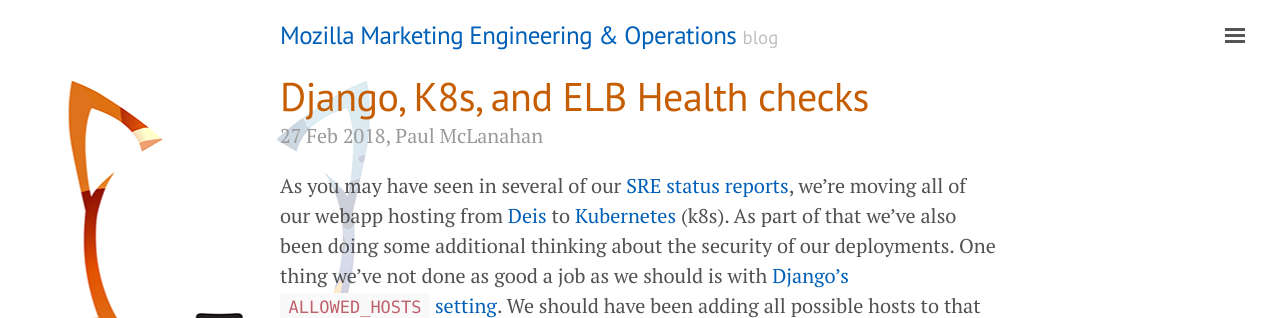
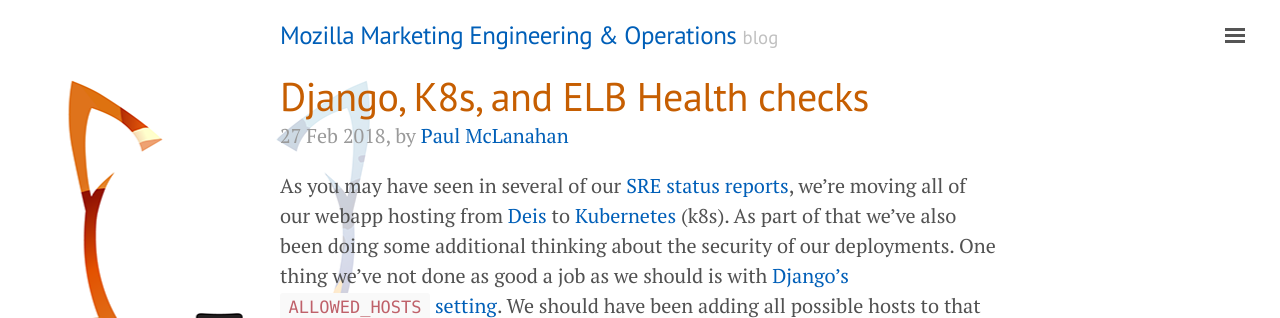
Before and after one commit to mozilla/meao, a Jekyll site: the page built from _posts/2018-02-27-django-k8s-elb-health-checks.md, in a window 1280 px wide and 900 px high. Shown: the top 318 px of the window. Built offline with Jekyll 4.4.1, drawn with Linux system fonts in a browser that asks for light colours.

Commit message:
Add ability for a post to link to an author's URL of choice

```diff
--- a/_layouts/post.html
+++ b/_layouts/post.html
@@ -5,7 +5,12 @@ layout: default
 <div class="post">
   <h1 class="post-title">{{ page.title }}</h1>
   <span class="post-meta">
-    <time datetime="{{ page.date | date: "%Y-%m-%d" }}">{{ page.date | date_to_string }}</time>, {{ page.author }}
+    <time datetime="{{ page.date | date: "%Y-%m-%d" }}">{{ page.date | date_to_string }}</time>, by
+    {% if page.author_url %}
+      <a href="{{ page.author_url }}" rel="nofollow">{{ page.author }}</a>
+    {% else %}
+      {{ page.author }}
+    {% endif %}
   </span>
   {{ content }}
 </div>
--- a/_posts/2018-02-27-django-k8s-elb-health-checks.md
+++ b/_posts/2018-02-27-django-k8s-elb-health-checks.md
@@ -2,6 +2,7 @@
 layout: post
 title: Django, K8s, and ELB Health checks
 author: Paul McLanahan
+author_url: https://twitter.com/pmclanahan
 excerpt_separator: <!--more-->
 ---
 
```
Also changed, not shown: _posts/2018-03-28-bedrock-the-sqlitening.md (+1 -0 lines).
